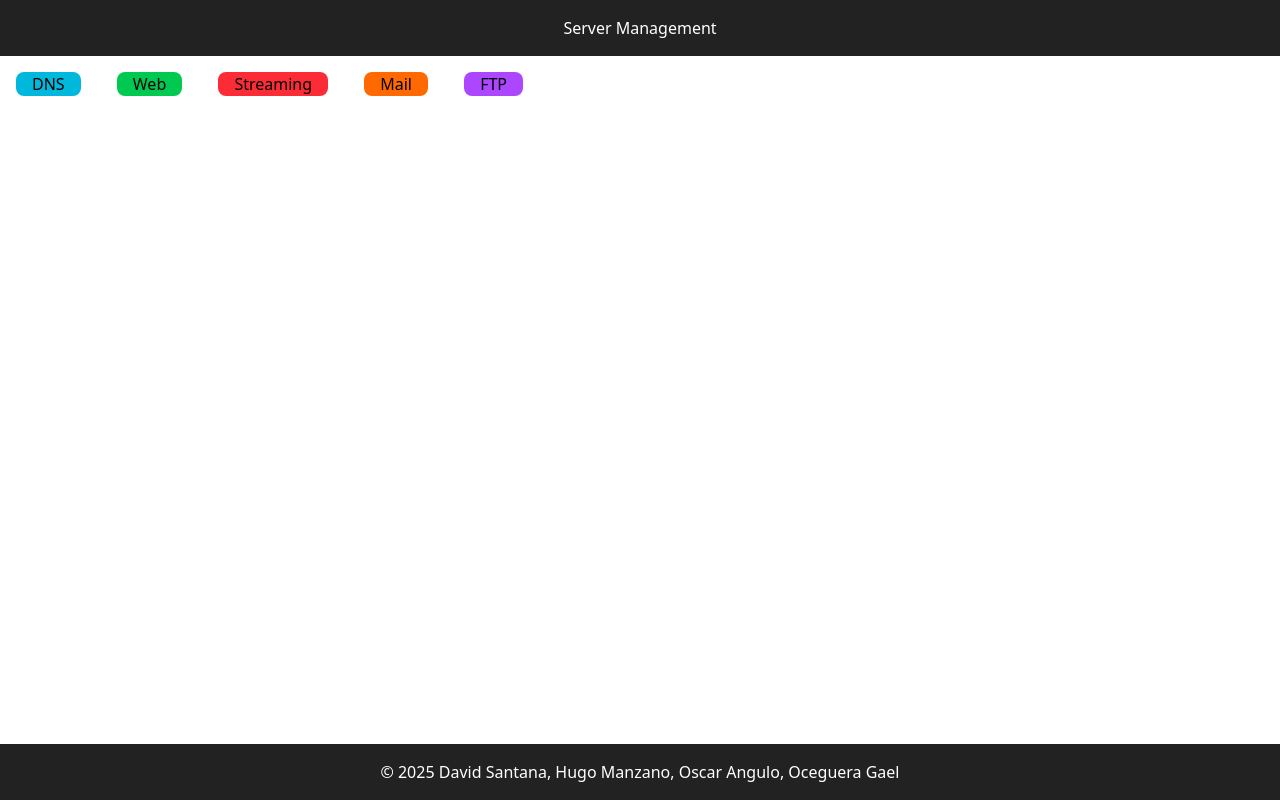
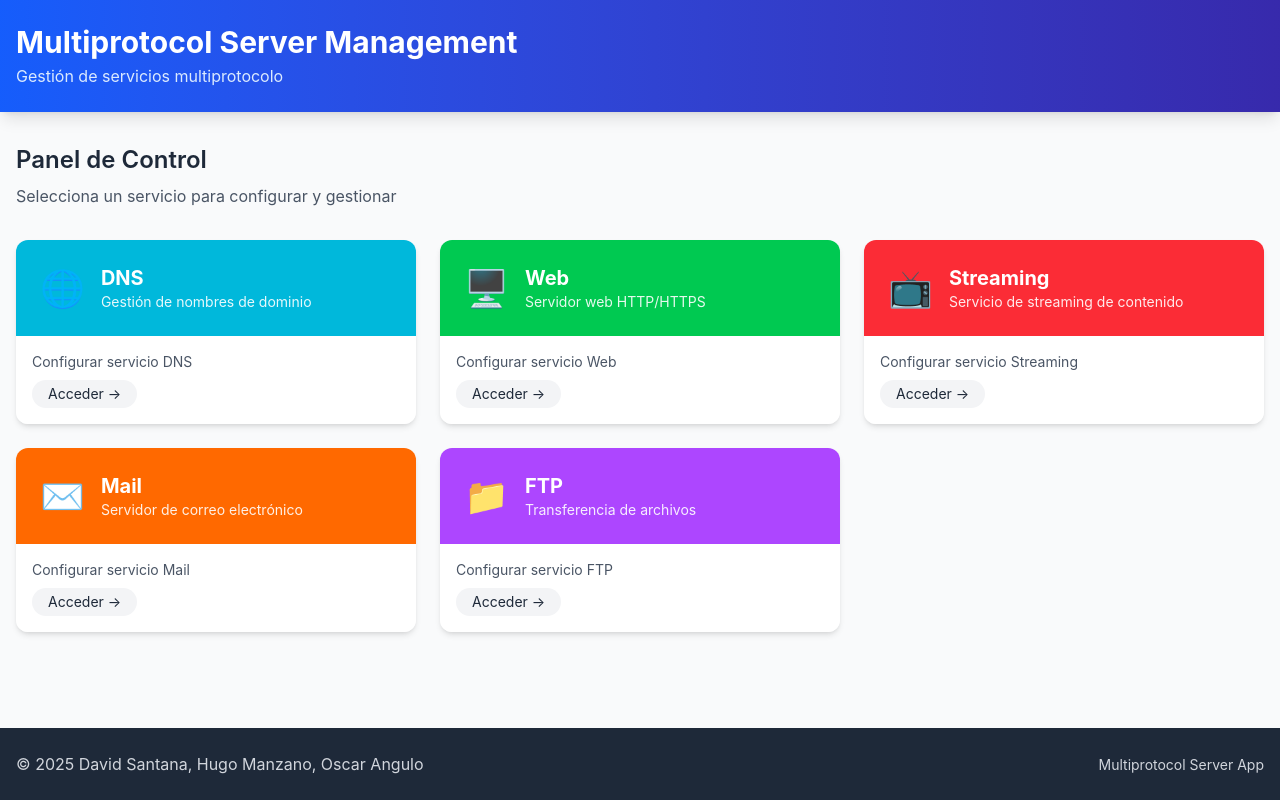
Before and after one commit to HakkinDavid/multiprotocol-server-app, a SvelteKit app in the folder frontend/: page / in a window 1280 px wide. Built offline with nearby package versions, Linux system fonts and the light colour scheme.

Commit message:
hugo's better ui
Co-Authored-By: Hugo <151433499+hugo1911@users.noreply.github.com>

```diff
--- a/frontend/package.json
+++ b/frontend/package.json
@@ -38,5 +38,9 @@
 		"typescript": "^5.0.0",
 		"vite": "^6.0.0",
 		"vitest": "^3.0.0"
+	},
+	"dependencies": {
+		"postcss": "^8.5.3",
+		"svelte-preprocess": "^6.0.3"
 	}
 }
--- a/frontend/src/app.css
+++ b/frontend/src/app.css
@@ -1 +1,40 @@
 @import 'tailwindcss';
+
+:root {
+  --font-sans: 'Inter', -apple-system, BlinkMacSystemFont, 'Segoe UI', Roboto, Oxygen, Ubuntu, Cantarell, 'Open Sans', 'Helvetica Neue', sans-serif;
+}
+
+html {
+  font-family: var(--font-sans);
+  scroll-behavior: smooth;
+}
+
+body {
+  background-color: #f9fafb;
+  min-height: 100vh;
+  display: flex;
+  flex-direction: column;
+}
+
+/* Transiciones suaves */
+.page-transition {
+  transition: all 0.3s ease-in-out;
+}
+
+/* Estilos para scrollbar personalizada */
+::-webkit-scrollbar {
+  width: 8px;
+}
+
+::-webkit-scrollbar-track {
+  background: #f1f1f1;
+}
+
+::-webkit-scrollbar-thumb {
+  background: #888;
+  border-radius: 4px;
+}
+
+::-webkit-scrollbar-thumb:hover {
+  background: #555;
+}
--- a/frontend/src/lib/components/Footer.svelte
+++ b/frontend/src/lib/components/Footer.svelte
@@ -1,7 +1,10 @@
-<footer class="footer">
-    <p>&copy; 2025 David Santana, Hugo Manzano, Oscar Angulo, Oceguera Gael</p>
+<footer class="bg-gray-800 text-gray-300 py-6 mt-auto">
+    <div class="container mx-auto px-4">
+        <div class="flex flex-col md:flex-row justify-between items-center">
+            <p>&copy; 2025 David Santana, Hugo Manzano, Oscar Angulo</p>
+            <div class="mt-4 md:mt-0">
+                <span class="text-sm">Multiprotocol Server App</span>
+            </div>
+        </div>
+    </div>
 </footer>
-
-<style>
-    .footer { background: #222; color: white; padding: 1rem; text-align: center; position: absolute; bottom: 0; width: 100%; }
-</style>
--- a/frontend/src/lib/components/Header.svelte
+++ b/frontend/src/lib/components/Header.svelte
@@ -2,10 +2,9 @@
     export let title = "Server Dashboard";
 </script>
 
-<header class="header">
-    <h1>{title}</h1>
+<header class="bg-gradient-to-r from-blue-600 to-indigo-800 shadow-lg">
+    <div class="container mx-auto px-4 py-6">
+        <h1 class="text-3xl font-bold text-white">{title}</h1>
+        <p class="text-blue-100 mt-1">Gestión de servicios multiprotocolo</p>
+    </div>
 </header>
-
-<style>
-    .header { background: #222; color: white; padding: 1rem; text-align: center; }
-</style>
--- a/frontend/src/routes/+layout.svelte
+++ b/frontend/src/routes/+layout.svelte
@@ -1,6 +1,12 @@
 <script>
 	import '../app.css';
-	let { children } = $props();
 </script>
 
-{@render children()}
+<slot></slot>
+
+<style>
+	:global(body) {
+		margin: 0;
+		padding: 0;
+	}
+</style>
--- a/frontend/src/routes/+page.svelte
+++ b/frontend/src/routes/+page.svelte
@@ -2,26 +2,48 @@
     import Header from '$lib/components/Header.svelte';
     import Footer from '$lib/components/Footer.svelte';
     import {goto} from '$app/navigation';
+
+    const services = [
+        { name: 'DNS', path: '/dns', icon: '🌐', color: 'bg-cyan-500', hoverColor: 'bg-cyan-600', description: 'Gestión de nombres de dominio' },
+        { name: 'Web', path: '/web', icon: '🖥️', color: 'bg-green-500', hoverColor: 'bg-green-600', description: 'Servidor web HTTP/HTTPS' },
+        { name: 'Streaming', path: '/streaming', icon: '📺', color: 'bg-red-500', hoverColor: 'bg-red-600', description: 'Servicio de streaming de contenido' },
+        { name: 'Mail', path: '/mail', icon: '✉️', color: 'bg-orange-500', hoverColor: 'bg-orange-600', description: 'Servidor de correo electrónico' },
+        { name: 'FTP', path: '/ftp', icon: '📁', color: 'bg-purple-500', hoverColor: 'bg-purple-600', description: 'Transferencia de archivos' }
+    ];
 </script>
 
-<Header title="Server Management" />
+<Header title="Multiprotocol Server Management" />
 
-<main>
-    <button on:click={() => {goto('/dns')}} class="rounded-lg bg-cyan-500 px-4 m-4 hover:bg-cyan-200 cursor-pointer">
-        DNS
-    </button>
-    <button on:click={() => {goto('/web')}} class="rounded-lg bg-green-500 px-4 m-4 hover:bg-green-200 cursor-pointer">
-        Web
-    </button>
-    <button on:click={() => {goto('/streaming')}} class="rounded-lg bg-red-500 px-4 m-4 hover:bg-red-200 cursor-pointer">
-        Streaming
-    </button>
-    <button on:click={() => {goto('/mail')}} class="rounded-lg bg-orange-500 px-4 m-4 hover:bg-orange-200 cursor-pointer">
-        Mail
-    </button>
-    <button on:click={() => {goto('/ftp')}} class="rounded-lg bg-purple-500 px-4 m-4 hover:bg-purple-200 cursor-pointer">
-        FTP
-    </button>
+<main class="container mx-auto px-4 py-8 min-h-[calc(100vh-200px)]">
+    <div class="mb-8">
+        <h2 class="text-2xl font-semibold text-gray-800 mb-2">Panel de Control</h2>
+        <p class="text-gray-600">Selecciona un servicio para configurar y gestionar</p>
+    </div>
+
+    <div class="grid grid-cols-1 md:grid-cols-2 lg:grid-cols-3 gap-6">
+        {#each services as service}
+            <div
+                class="rounded-xl shadow-md overflow-hidden transition-all hover:shadow-lg cursor-pointer transform hover:-translate-y-1"
+                on:click={() => {goto(service.path)}}
+            >
+                <div class="{service.color} p-6 text-white">
+                    <div class="flex items-center">
+                        <span class="text-4xl mr-4">{service.icon}</span>
+                        <div>
+                            <h3 class="text-xl font-bold">{service.name}</h3>
+                            <p class="text-sm opacity-90">{service.description}</p>
+                        </div>
+                    </div>
+                </div>
+                <div class="bg-white p-4">
+                    <p class="text-sm text-gray-600">Configurar servicio {service.name}</p>
+                    <button class="mt-2 px-4 py-1 rounded-full bg-gray-100 text-gray-800 text-sm hover:bg-gray-200">
+                        Acceder →
+                    </button>
+                </div>
+            </div>
+        {/each}
+    </div>
 </main>
 
 <Footer />
--- a/frontend/svelte.config.js
+++ b/frontend/svelte.config.js
@@ -1,7 +1,11 @@
 import adapter from '@sveltejs/adapter-node';
+import preprocess from 'svelte-preprocess';
 
 /** @type {import('@sveltejs/kit').Config} */
 const config = {
+	preprocess: preprocess({
+		postcss: true
+	}),
 	kit: {
 		adapter: adapter()
 	}
```
Also changed, not shown: 1 other file (tests, documents, lock files or other folders).
